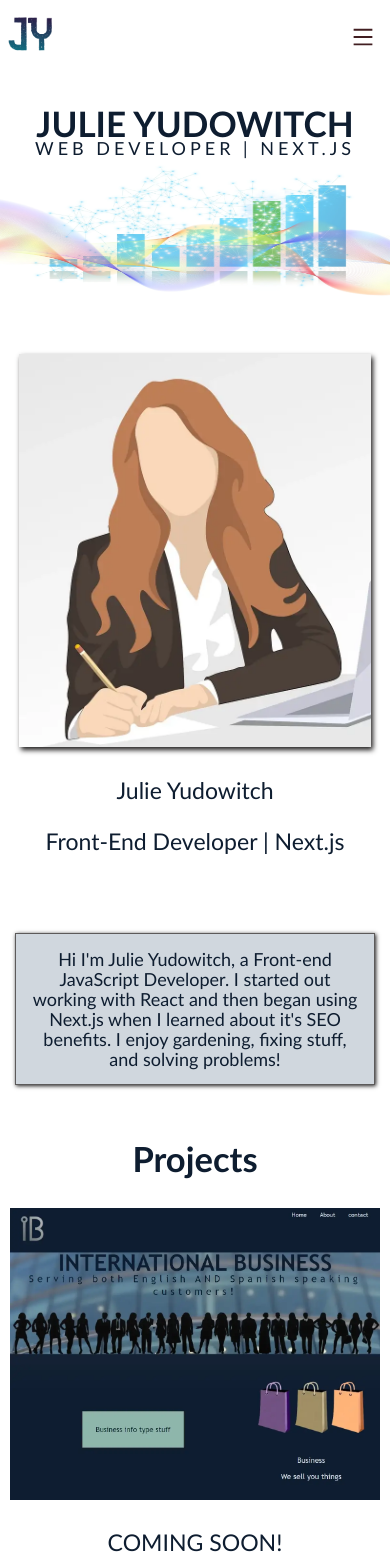
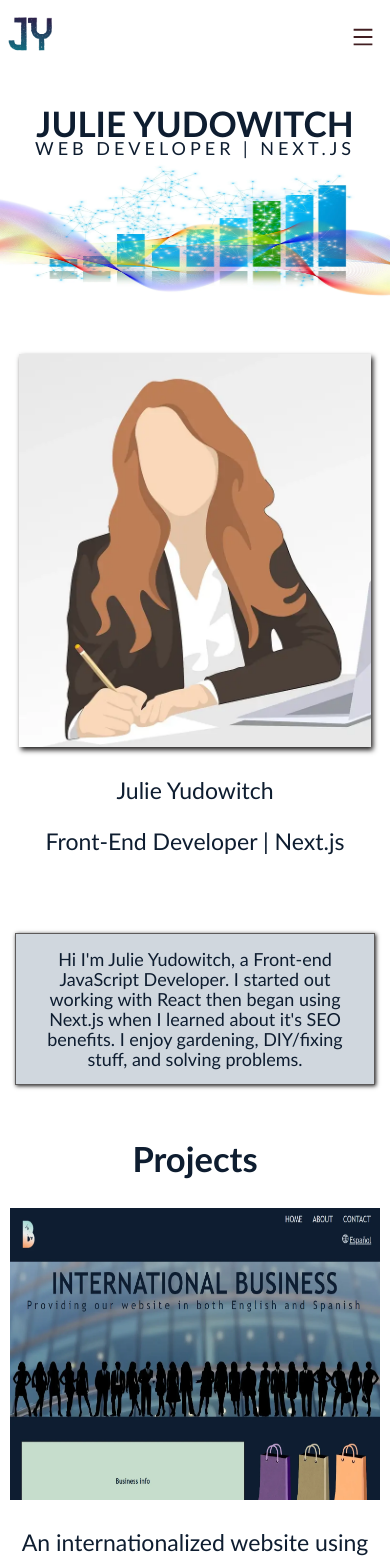
Before and after one commit to JulieYudowitch/portfolio, a Next.js app: page / in a window 390 px wide. Shown: the top 1560 px of the page. Built offline with nearby package versions, Linux system fonts and the light colour scheme.

Commit message:
added project

```diff
--- a/components/Banner.module.css
+++ /dev/null
@@ -1,207 +0,0 @@
-.banner {
-  position: relative;
-  padding-top: 40px;
-}
-
-.bannerImg{
-  width: 100%;
-   display: flex;
-
-}
-
-.homeTitleWrapper {
-  position: absolute;
-  top: 200px;
-  display: flex;
-  width: 100%;
-  background-color: rgb(255, 255, 255, .4);
-  height: 600px;
-}
-
-.flexSpacer {
-  height: 20px;
-  width: 13%;
-}
-
-.homeTitle {
-font-size: 95px;
-font-weight: bold;
-width: 87%;
-text-align: left;
-margin: 0;
-line-height: .5;
-margin-top: 40px;
-}
-
-.homeTitleDescript {
- font-size: 48px;
-letter-spacing: 11px;
-font-weight: 400;
-}
-
-@media (max-width: 1800px) {
-.homeTitleWrapper {
- top: 180px;
-}
-}
-
-@media (max-width: 1700px) {
-.homeTitleWrapper {
-  top: 170px;
-}
-}
-
-@media (max-width: 1600px) {
-.homeTitleWrapper {
-  top: 160px;
-}
-}
-
-@media (max-width: 1500px) {
-.homeTitleWrapper {
-  top: 150px;
-}
-.banner {
-  padding-top: 100px;
-}
-}
-
-@media (max-width: 1400px) {
-.homeTitleWrapper {
-  top: 135px;
-}
-}
-
-@media (max-width: 1300px) {
-.homeTitleWrapper {
-  top: 120px;
-}
-}
-
-@media (max-width: 1200px) {
-.homeTitle {
-  font-size: 70px;
-}
-.homeTitleDescript {
-  font-size: 30px;
-}
-}
-
-@media (max-width: 1000px) {
-.homeTitleWrapper {
-  top: 110px;
-}
-}
-
-@media (max-width: 900px) {
-.homeTitleWrapper {
-  top: 90px;
-}
-.homeTitle {
-  font-size: 60px;
-}
-
-.homeTitleDescript {
-  font-size: 23px;
-  letter-spacing: 10.7px;
-}
-}
-
-@media (max-width: 800px) {
-  .homeTitleWrapper {
-    top: 75px;
-  }
-  .homeTitle {
-    font-size: 55px;
-  }
-
-  .homeTitleDescript {
-    font-size: 19.3px;
-  }
-}
-@media (max-width: 700px) {
-  .homeTitleWrapper {
-    top: 75px;
-  }
-
-  .homeTitle {
-    font-size: 55px;
-  }
-
-  .homeTitleDescript {
-    font-size: 19.3px;
-  }
-  .banner {
-    padding-top: 130px;
-  }
-}
-@media (max-width: 650px) {
-  .homeTitleWrapper {
-    top: 75px;
-  }
-
-  .homeTitle {
-    font-size: 50px;
-  }
-
-  .homeTitleDescript {
-    font-size: 18px;
-    letter-spacing: 9.6px;
-  }
-
-  .banner {
-    padding-top: 130px;
-  }
-}
-@media (max-width: 600px) {
-  .homeTitle {
-    font-size: 45px;
-    width: 100%;
-    text-align: center;
-  }
-  .flexSpacer {
-    width: 0%;
-  }
-
-  .homeTitleDescript {
-    font-size: 18px;
-    letter-spacing: 7.7px;
-  }
-}
-
-@media (max-width: 550px) {
-  .homeTitle {
-    font-size: 40px;
-  }
-
-  .homeTitleDescript {
-    font-size: 18px;
-    letter-spacing: 5.7px;
-  }
-}
-
-@media (max-width: 450px) {
-.banner {
-  padding-top: 150px;
-}
-}
-@media (max-width: 400px) {
-  .homeTitle {
-    font-size: 35px;
-  }
-
-  .homeTitleDescript {
-    font-size: 18px;
-    letter-spacing: 4px;
-  }
-}
-@media (max-width: 350px) {
-  .homeTitle {
-    font-size: 30px;
-  }
-
-  .homeTitleDescript {
-    font-size: 18px;
-    letter-spacing: 2px;
-  }
-}
--- a/components/Banner/Banner.module.css
+++ b/components/Banner/Banner.module.css
@@ -14,7 +14,7 @@
   top: 200px;
   display: flex;
   width: 100%;
-  background-color: rgb(255, 255, 255, .4);
+
   height: 600px;
 }
 
@@ -42,6 +42,7 @@ font-weight: 400;
 @media (max-width: 1800px) {
 .homeTitleWrapper {
  top: 180px;
+ height:
 }
 }
 
--- a/pages/index.js
+++ b/pages/index.js
@@ -68,13 +68,18 @@ export default function Home(props) {
         <div className={styles.homeIntroCard}>
           <p className={styles.homeIntro}>
             Hi I'm Julie Yudowitch, a Front-end JavaScript Developer. I started
-            out working with React and then began using Next.js when I learned
-            about it's SEO benefits. I enjoy gardening, fixing stuff, and
-            solving problems!
+            out working with React then began using Next.js when I learned about
+            it's SEO benefits. I enjoy gardening, DIY/fixing stuff, and solving
+            problems.
           </p>
         </div>
         <div className={styles.projects}>
           <h2>Projects</h2>
+          <a
+            href="https://internationalbusiness.netlify.app/"
+            target="blank"
+            rel="noopener noreferrer"
+          >
             <div className={styles.projectImg}>
               <Image
                 src="/project.webp"
@@ -85,8 +90,12 @@ export default function Home(props) {
                 blurDataURL="/project.webp"
               />
             </div>
-          <p>COMING SOON!</p>
-          <p>An internationalized website using i18next to deliver content in both English and Spanish.</p>
+          </a>
+
+          <p>
+            An internationalized website using i18next to deliver content in
+            both English and Spanish.
+          </p>
         </div>
       </div>
       <Footer />
--- a/styles/Home.module.css
+++ b/styles/Home.module.css
@@ -41,7 +41,7 @@
 
 .homeIntroCard {
   grid-area: about;
-  margin: auto;
+
 }
 
 .homeIntro {
```
Also changed, not shown: components/Banner.js (deleted, +0 -23 lines), public/project.webp. Lines whose indentation alone changed are shown as unchanged.
